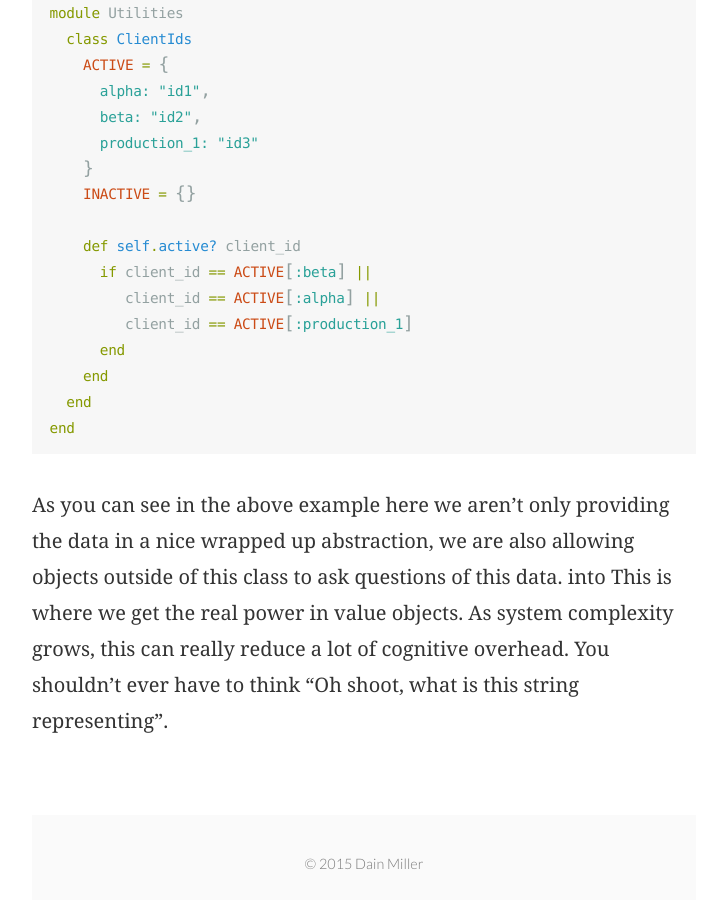
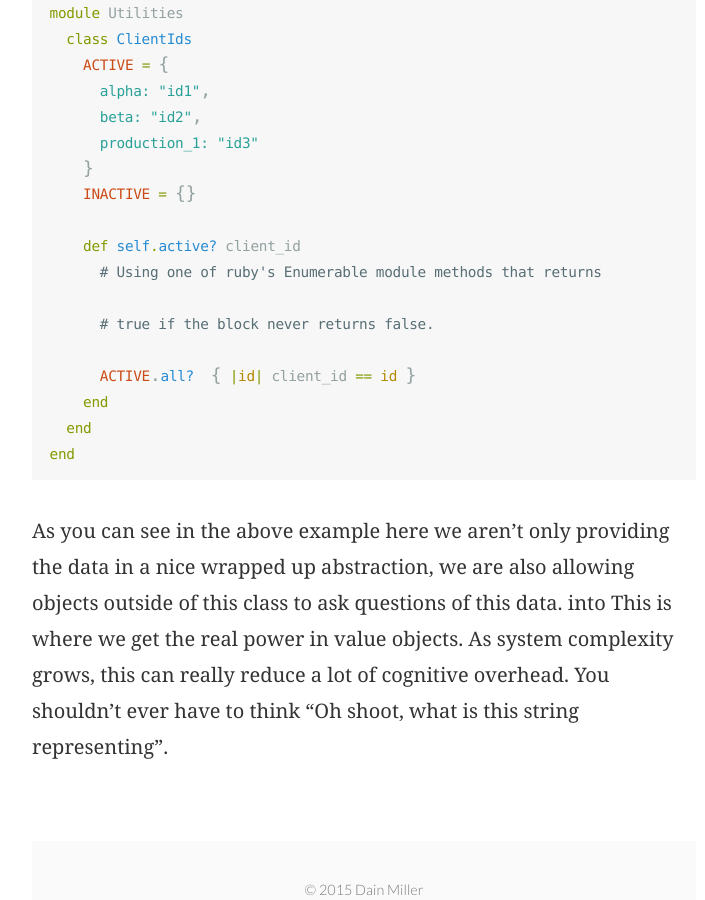
Before and after one commit to mraiur/dainmiller.github.io, a Jekyll site: the page built from _posts/2015-10-05-value-objects.markdown, in a window 1280 px wide and 900 px high, scrolled down 1943 px. Shown: the whole window, without its empty margins (276-981 px from the left). Built offline with Jekyll 4.4.1, drawn with Linux system fonts in a browser that asks for light colours.

Commit message:
Cleanup code

```diff
--- a/_posts/2015-10-05-value-objects.markdown
+++ b/_posts/2015-10-05-value-objects.markdown
@@ -57,10 +57,9 @@ module Utilities
     INACTIVE = {}
 
     def self.active? client_id
-      if client_id == ACTIVE[:beta] ||
-         client_id == ACTIVE[:alpha] ||
-         client_id == ACTIVE[:production_1]
-      end
+      # Using one of ruby's Enumerable module methods that returns
+      # true if the block never returns false.
+      ACTIVE.all?  { |id| client_id == id }
     end
   end
 end
```
